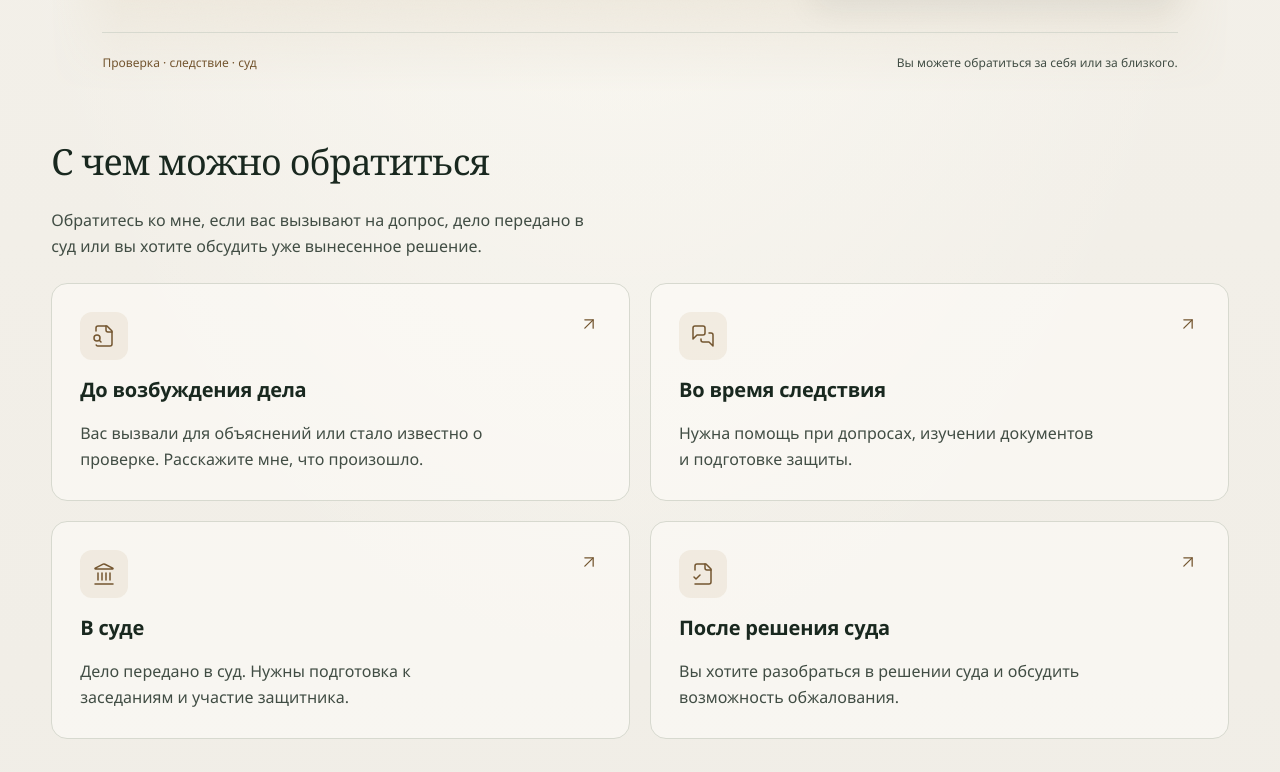
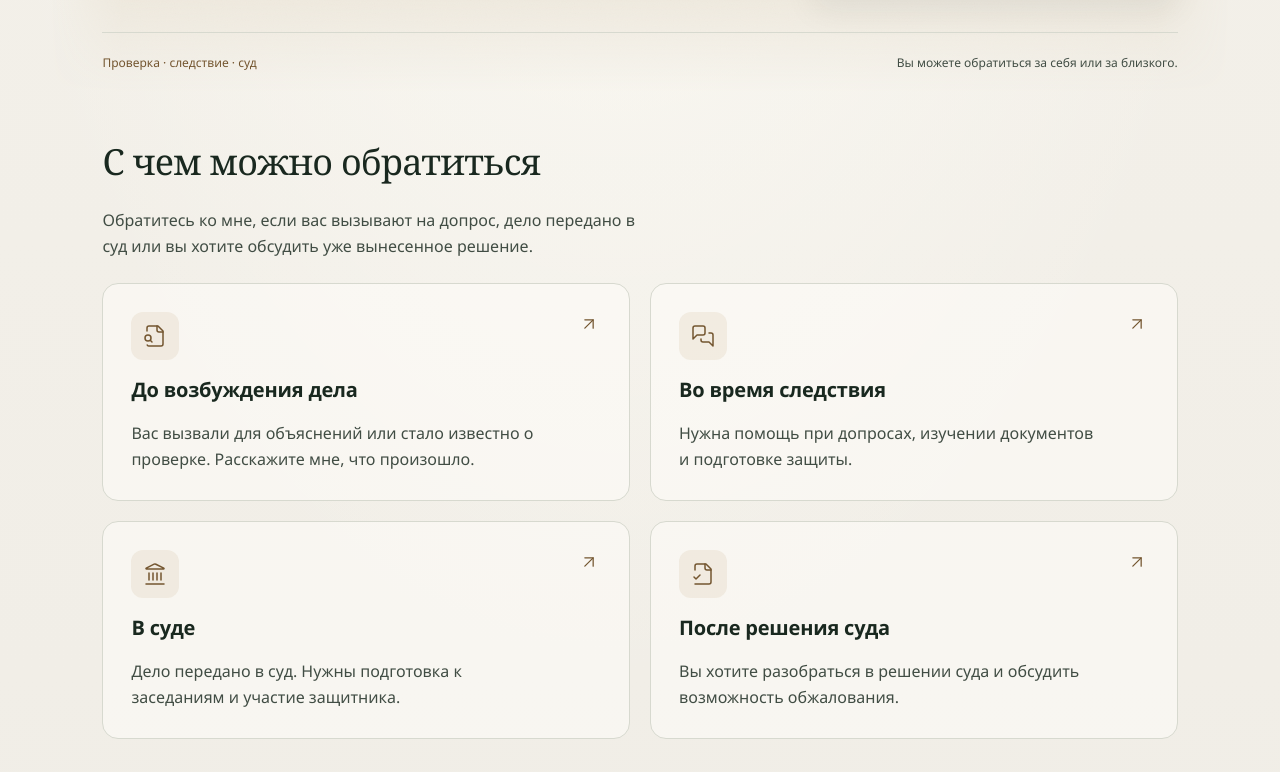
Before and after one commit to Aleks-man/advokat-vdovenko, a React (Vite) app in the folder front/: page / in a window 1280 px wide. Shown: the part 628-1400 px from the top of the page. Built offline with nearby package versions, Linux system fonts and the light colour scheme; a web font is replaced by a local one.

Commit message:
Align homepage sections to a consistent content grid

```diff
--- /dev/null
+++ b/front/src/pages/Home/Home.css
@@ -0,0 +1,4 @@
+.home-practice,
+.first-conversation {
+  padding-inline: var(--panel-inset);
+}
--- a/front/src/pages/Home/Home.tsx
+++ b/front/src/pages/Home/Home.tsx
@@ -4,12 +4,13 @@ import { Principles } from '../../components/Principles/Principles'
 import { FirstConversation } from '../../components/FirstConversation/FirstConversation'
 
 import { ContactCallout } from '../../components/ContactCallout/ContactCallout'
+import './Home.css'
 
 export function Home() {
   return (
     <>
       <Hero />
-      <section className="section container" id="practice">
+      <section className="section container home-practice" id="practice">
         <div className="section-heading section-heading--simple">
           <div>
             <h2>С чем можно обратиться</h2>
```
